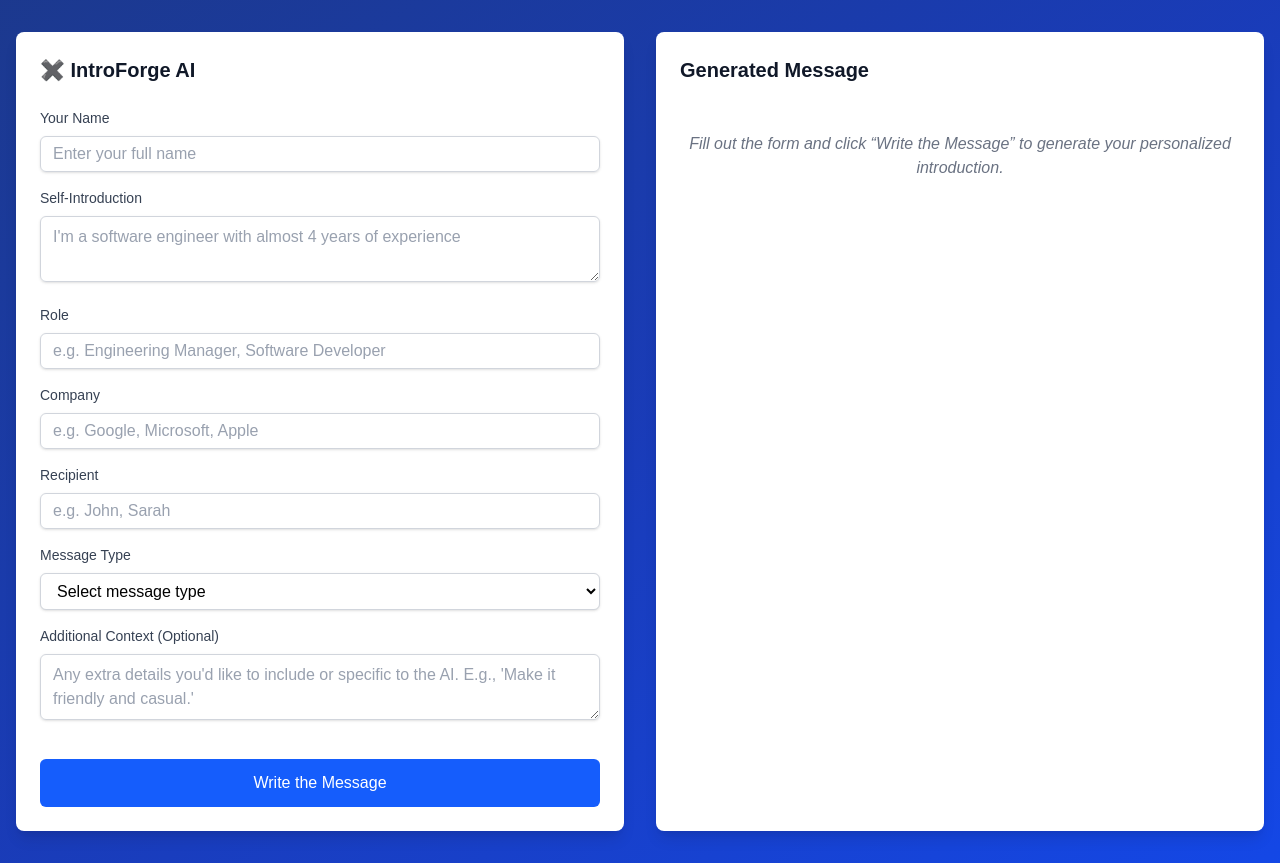
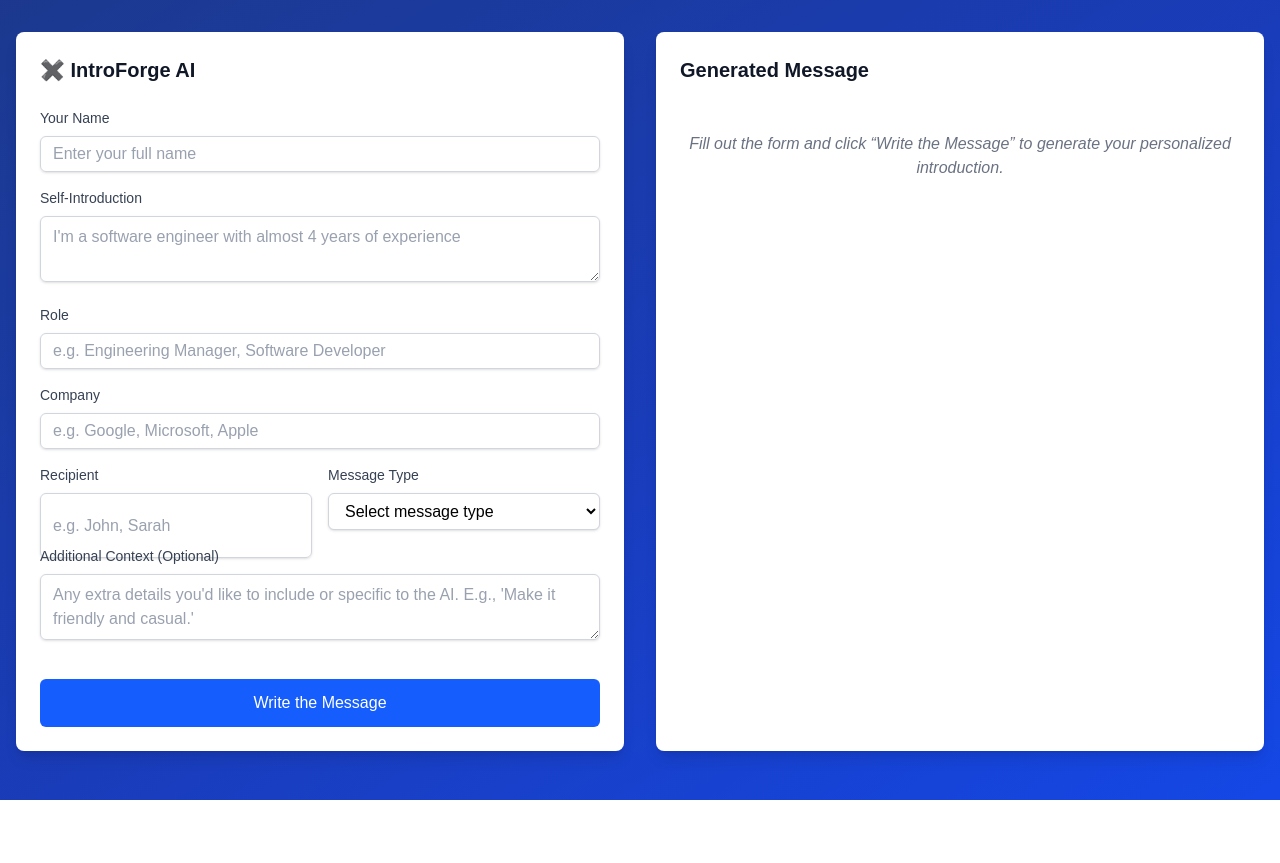
Before and after one commit to kalmontee/intro-forge-ai, a Next.js app: page / in a window 1280 px wide. After the commit the page ends 800 px from the top, so only its background shows below. Built offline with nearby package versions, Linux system fonts and the light colour scheme.

Commit message:
Implement field grouping in FormController for improved layout

```diff
--- a/src/components/forms/FormController.tsx
+++ b/src/components/forms/FormController.tsx
@@ -1,6 +1,6 @@
 'use client';
 
-import React, { useState, useCallback } from 'react';
+import React, { useState, useCallback, Fragment } from 'react';
 
 import { Input } from '../ui/input';
 import { Textarea } from '../ui/textarea';
@@ -125,6 +125,41 @@ const FormController: React.FC<FormControllerProps> = ({
     }
   };
 
+  // Group fields for layout
+  const groupFields = () => {
+    const grouped: (FormField | FormField[])[] = [];
+    const processedFields = new Set<string>();
+
+    fields.forEach(field => {
+      if (processedFields.has(field.name)) {
+        return;
+      }
+
+      // If field has groupWith property, group it with specified fields
+      if (field.groupWith && field.groupWith.length > 0) {
+        const group: FormField[] = [field];
+
+        field.groupWith.forEach(groupedFieldName => {
+          const groupedField = fields.find(f => f.name === groupedFieldName);
+          if (groupedField && !processedFields.has(groupedFieldName)) {
+            group.push(groupedField);
+          }
+        });
+
+        group.forEach(f => processedFields.add(f.name));
+        grouped.push(group);
+      } else {
+        // Single field
+        processedFields.add(field.name);
+        grouped.push(field);
+      }
+    });
+
+    return grouped;
+  };
+
+  const groupedFields = groupFields();
+
   return (
     <div className="bg-white rounded-lg shadow-lg p-6">
       {title && (
@@ -134,7 +169,21 @@ const FormController: React.FC<FormControllerProps> = ({
       )}
 
       <form onSubmit={handleSubmit} className="space-y-4">
-        {fields.map(renderField)}
+        {groupedFields.map((fieldOrGroup, index) => {
+          // If it's a single field
+          if (!Array.isArray(fieldOrGroup)) {
+            return renderField(fieldOrGroup);
+          }
+
+          // If it's a group of fields
+          return (
+            <div key={`group-${index}`} className="grid grid-cols-2 gap-4">
+              {fieldOrGroup.map(field => (
+                <Fragment key={field.name}>{renderField(field)}</Fragment>
+              ))}
+            </div>
+          );
+        })}
 
         <div className="pt-4">
           <Button type="submit" className="w-full" size="lg" loading={isSubmitting || loading} disabled={isSubmitting || loading}>
```
